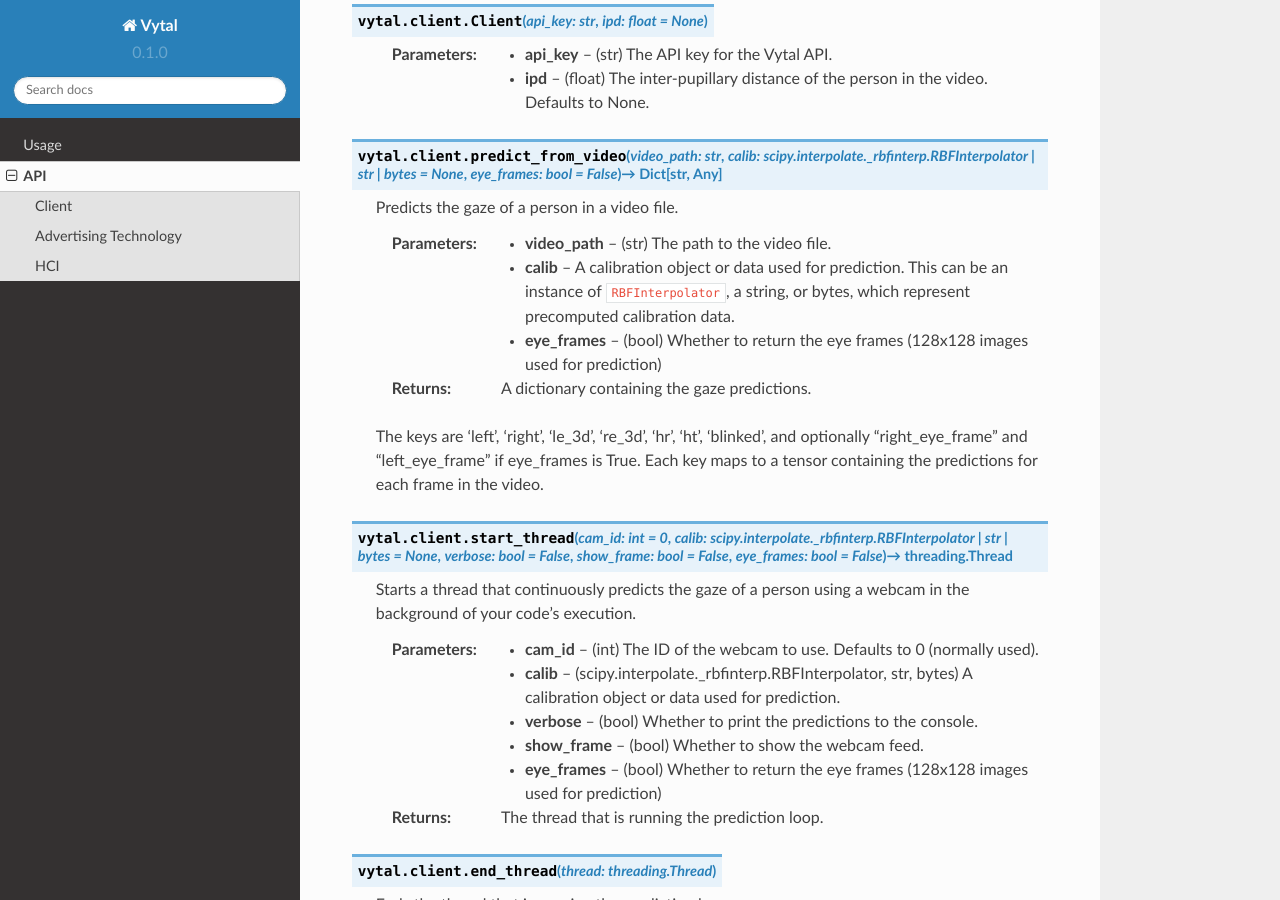
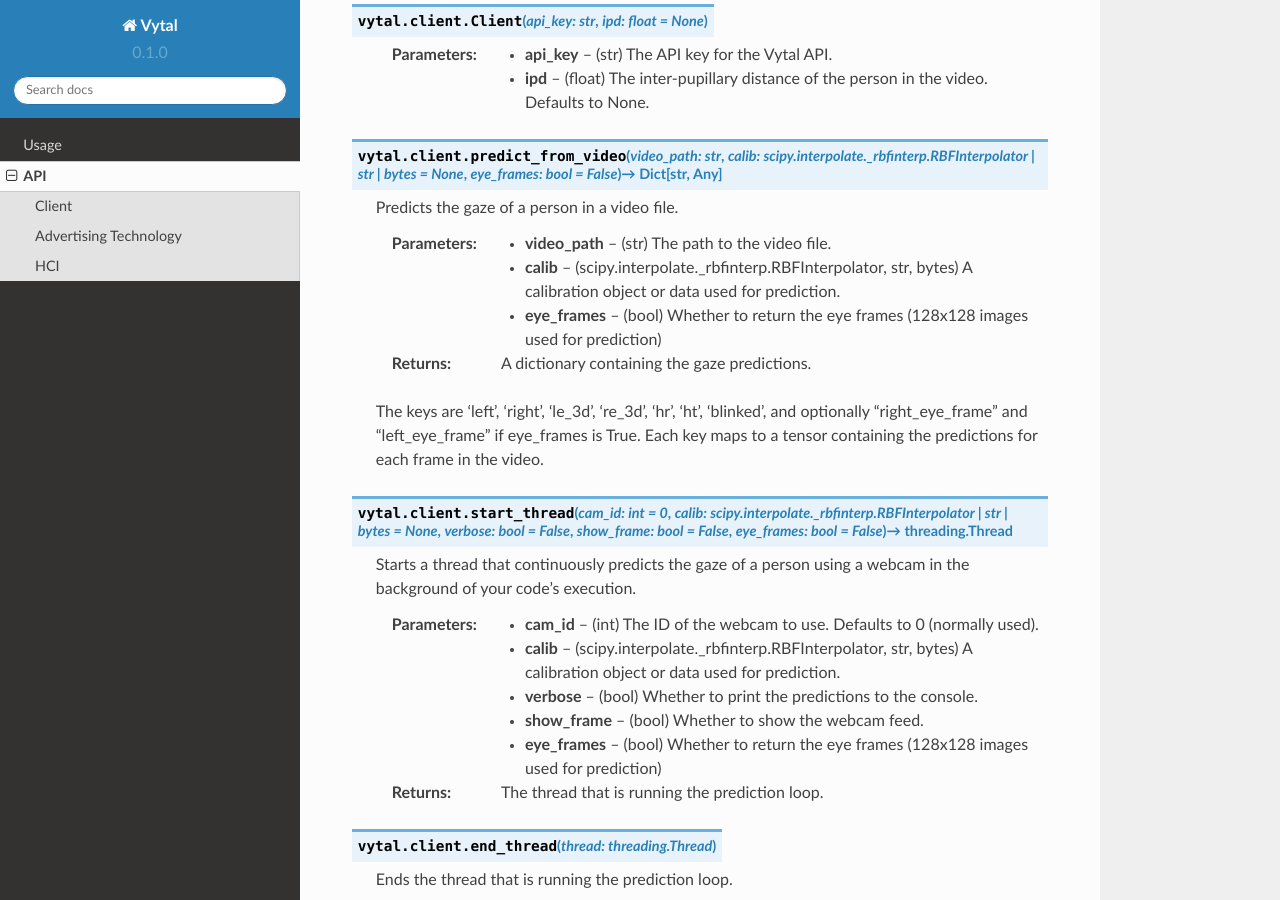
Before and after one commit to anantk2006/vytal, a Sphinx documentation site: the page built from docs/source/api.rst, in a window 1280 px wide and 900 px high, scrolled down 384 px. Built offline with Sphinx 7.4.7 and the Read the Docs theme 2.0.0, drawn with Linux system fonts in a browser that asks for light colours.

Commit message:
Update api.rst

```diff
--- a/docs/source/api.rst
+++ b/docs/source/api.rst
@@ -27,7 +27,7 @@
    Predicts the gaze of a person in a video file.
 
    :param video_path: (str) The path to the video file.
-   :param calib: A calibration object or data used for prediction. This can be an instance of ``RBFInterpolator``, a string, or bytes, which represent precomputed calibration data.
+   :param calib: (scipy.interpolate._rbfinterp.RBFInterpolator, str, bytes) A calibration object or data used for prediction.
    :param eye_frames: (bool) Whether to return the eye frames (128x128 images used for prediction)
    :return: A dictionary containing the gaze predictions.
    The keys are 'left', 'right', 'le_3d', 're_3d', 'hr', 'ht', 'blinked',
```
